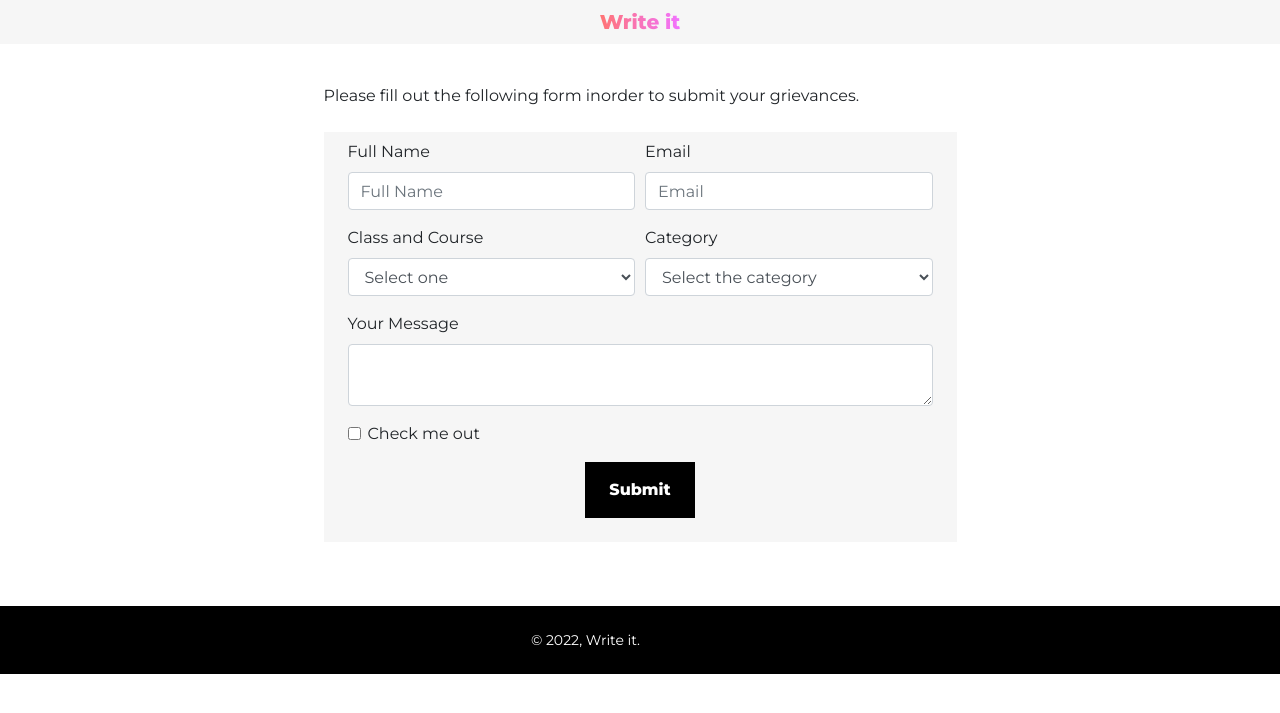
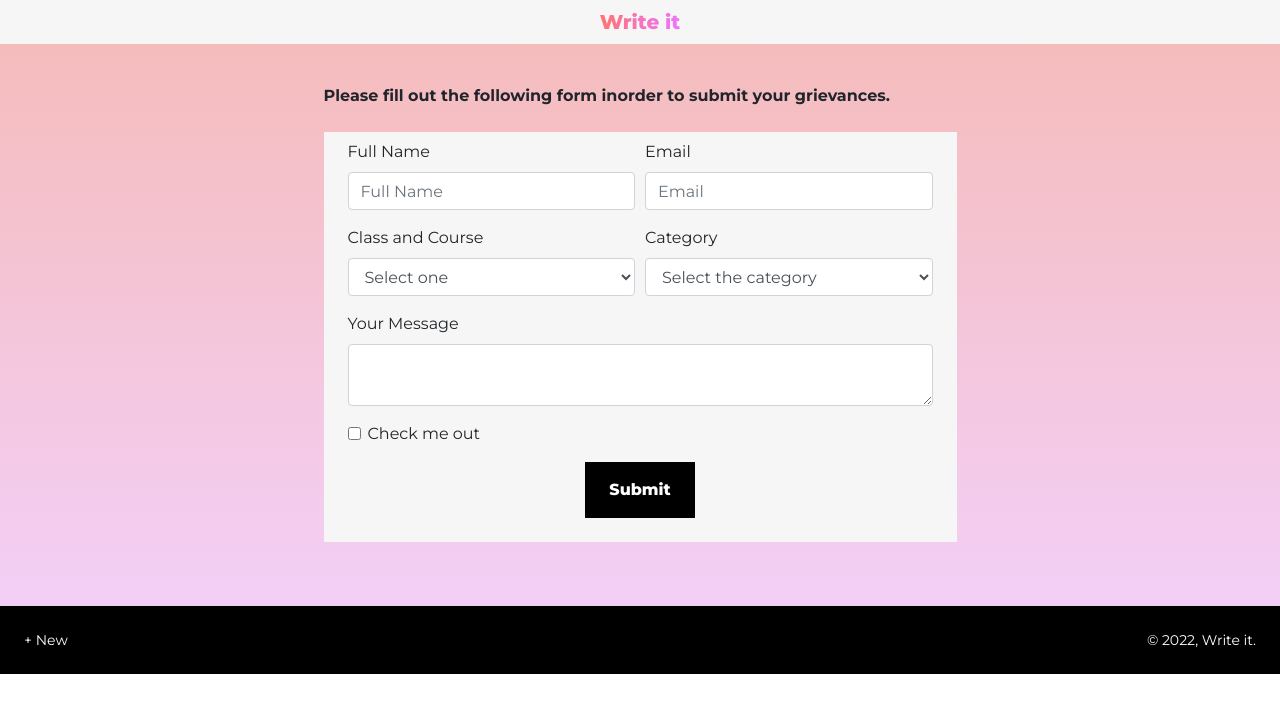
Before and after one commit to saakshiraut28/Hackathon_Project, a PHP site: page /grievance.php in a window 1280 px wide. Shown: the top 713 px of the page. Run offline with PHP 8.4, Linux system fonts and the light colour scheme; some libraries are stand-ins or nearby versions.

Commit message:
final final final ui commit for god's sake

```diff
--- a/global.css
+++ b/global.css
@@ -9,7 +9,7 @@
 }
 
 body::-webkit-scrollbar {
-    width: 12px;               /* width of the entire scrollbar */
+    width: 5px;               /* width of the entire scrollbar */
   }
 
   body::-webkit-scrollbar-track {
--- a/grievance.php
+++ b/grievance.php
@@ -51,9 +51,9 @@
         </div>
         <!-- <div class="content w-full">
             <!--**************************************** Complete Container *******************************-->
-        <div class="container bg-white grid justify-center py-10 font-montserrat px-5  ">
+        <div class="hero bg-white grid justify-center py-10 font-montserrat px-3 md:px-6 ">
             <!--**************************************** Main Section *******************************-->
-            <div class="">
+            <div class="note font-bold">
                 <span class="">Please fill out the following form inorder to submit your grievances.</span>
             </div>
             <form class="my-4 bg-[#F6F6F6] py-2 px-4" action="<?php echo htmlspecialchars($_SERVER["PHP_SELF"]); ?>" method="post">
@@ -133,6 +133,9 @@
         <!--************************************************Footer***************************************-->
         <footer class="bg-black text-white py-4 lg:px-10 px-4 sticky bottom-0">
             <div class="grid grid-cols-2">
+                <div class="grid justify-start">
+                    <span class="text-sm"><a href="grievance.php" class="hover:no-underline hover:text-white">+ New</a></span>
+                </div>
                 <div class="grid justify-end">
                     <span class="text-sm"> &#169; 2022, Write it.</span>
                 </div>
```
